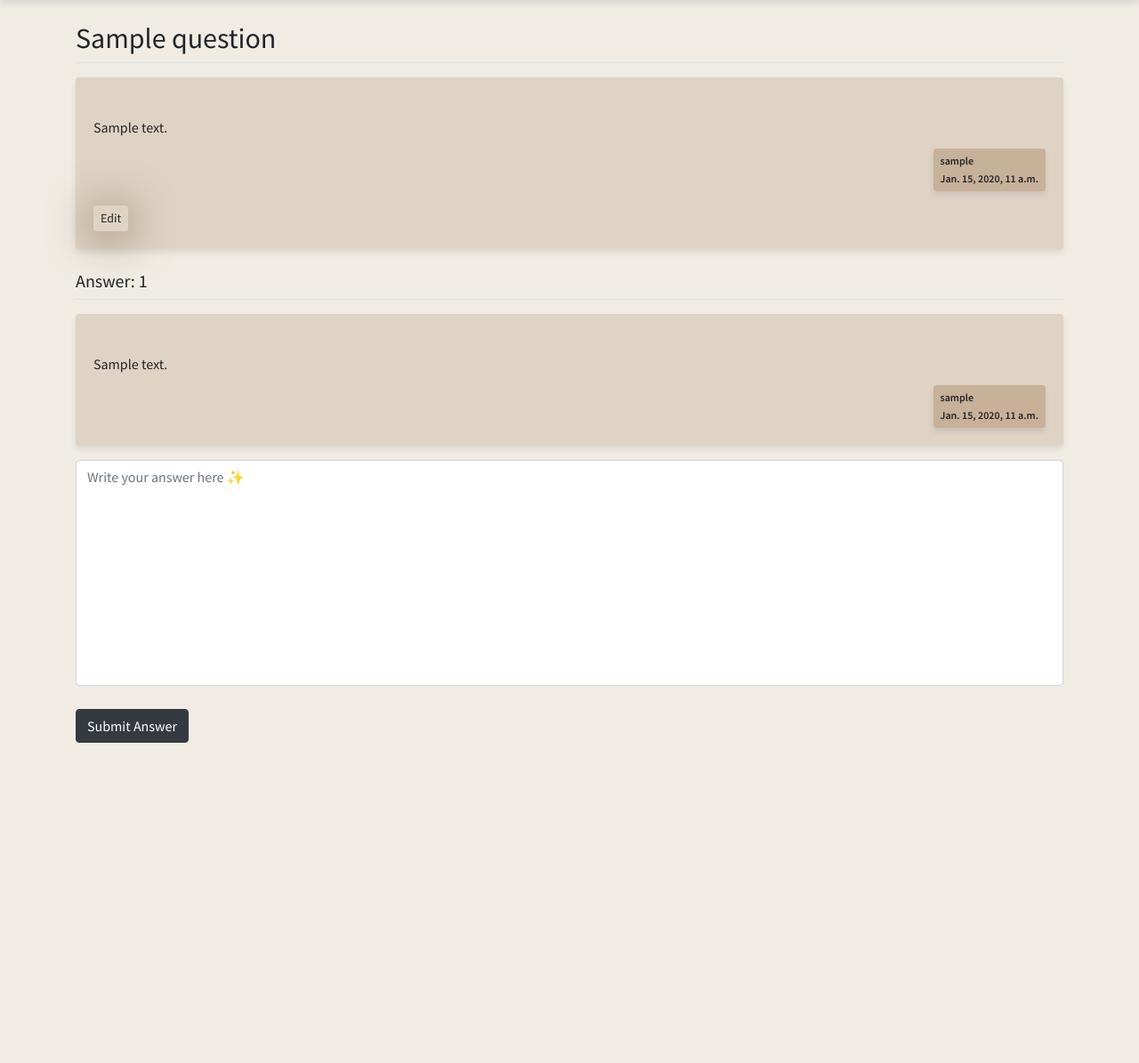
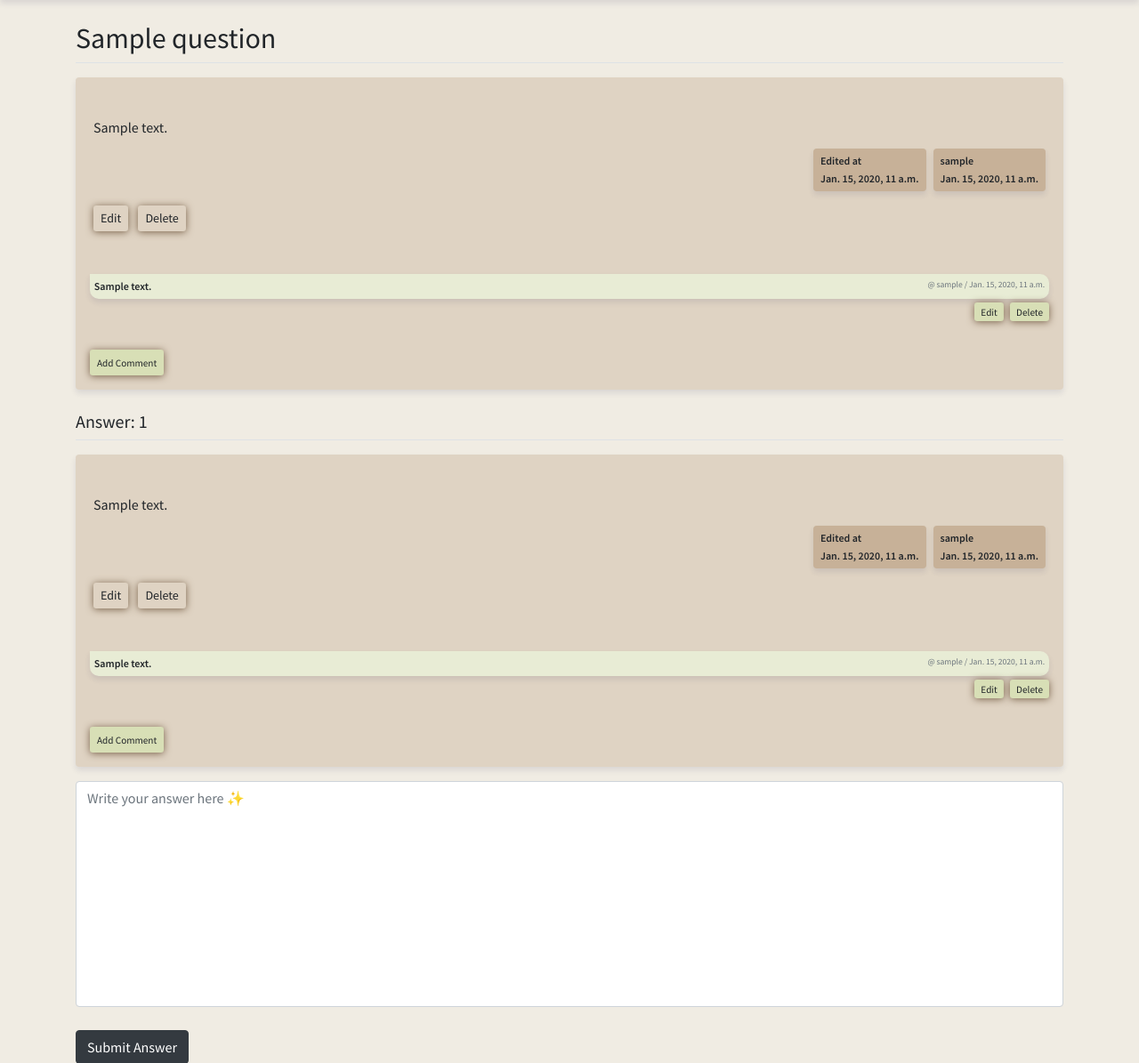
Before and after one commit to hancandice/django_b, a Django app: page /pybo/answer/create/1/ in a window 1280 px wide. Shown: the part 59-1254 px from the top of the page at 89% size. Before the commit the page ends 894 px from the top, so only its background shows below. Run offline with Django 3.2, Linux system fonts and the light colour scheme; a user stored in the database is signed in; tables that the repository leaves empty hold one stand-in row (values such as "Sample post"); some libraries are stand-ins or nearby versions.

Commit message:
Add comment

```diff
--- a/pybo/forms.py
+++ b/pybo/forms.py
@@ -1,5 +1,5 @@
 from django import forms
-from pybo.models import Question, Answer
+from pybo.models import Question, Answer, Comment
 
 class QuestionForm(forms.ModelForm):
     class Meta:
@@ -28,3 +28,11 @@ class AnswerForm(forms.ModelForm):
 # 장고의 폼은 일반 폼(forms.Form)과 모델 폼(forms.ModelForm)이 있는데 모델 폼은 모델(Model)과 연결된 폼으로 폼을 저장하면 연결된 모델의 데이터를 저장할 수 있게 된다. 모델 폼은 class Meta 라는 내부(Inner) 클래스가 반드시 필요하다. Meta 클래스에는 사용할 모델과 모델의 속성을 적어주어야 한다.
 
 # Meta클래스에 widgets 속성을 지정하면 폼 입력 항목에 부트스트랩의 클래스를 추가할 수 있다.
+
+class CommentForm(forms.ModelForm):
+    class Meta:
+        model = Comment
+        fields = ['content']
+        labels = {
+            'content':'Comment Content',
+        }
--- a/pybo/urls.py
+++ b/pybo/urls.py
@@ -8,7 +8,16 @@ urlpatterns = [
     path('<int:questionId>/', views.detail, name="detail"),
     path('answer/create/<int:questionId>/', views.answerCreate, name="answer_create"),
     path("question/create/", views.questionCreate, name="question_create"),
-    path("question/modify/<int:question_id>", views.questionModify, name="question_modify"),
+    path("question/modify/<int:question_id>/", views.questionModify, name="question_modify"),
+    path('question/delete/<int:questionId>/', views.questionDelete, name="question_delete"),
+    path('answer/modify/<int:answerId>/', views.answerModify, name="answer_modify"),
+    path('answer/delete/<int:answerId>/', views.answerDelete, name="answer_delete"),
+    path('comment/create/question/<int:questionId>/', views.commentCreateQuestion, name="comment_create_question"),
+    path('comment/modify/question/<int:commentId>/', views.commentModifyQuestion, name="comment_modify_question"),
+    path('comment/delete/question/<int:commentId>/', views.commentDeleteQuestion, name="comment_delete_question"),
+    path('comment/create/answer/<int:answerId>/', views.commentCreateAnswer, name='comment_create_answer'),
+    path('comment/modify/answer/<int:commentId>/', views.commentModifyAnswer, name='comment_modify_answer'),
+    path('comment/delete/answer/<int:commentId>/', views.commentDeleteAnswer, name='comment_delete_answer'),
 ]
 
 """ 제네릭 뷰(Generic Views)
--- a/pybo/views.py
+++ b/pybo/views.py
@@ -2,8 +2,8 @@ from django.shortcuts import render, get_object_or_404, redirect
 from django.utils import timezone
 from django.core.paginator import Paginator
 # from django.http import HttpResponse
-from .models import Question, Answer
-from .forms import QuestionForm, AnswerForm
+from .models import Question, Answer, Comment
+from .forms import QuestionForm, AnswerForm, CommentForm
 from django.contrib.auth.decorators import login_required
 from django.contrib import messages
 # Create your views here.
@@ -90,3 +90,153 @@ def questionModify(request, question_id):
                 return redirect('pybo:detail', questionId=question.id)
             else:
                 return render(request, 'pybo/question_form.html', {'form':form})
+
+
+
+@login_required(login_url='common:login')
+def questionDelete(request, questionId):
+    question = get_object_or_404(Question, pk=questionId)
+    if request.user != question.author:
+        messages.error(request, 'Not authorized to delete')
+        return redirect('pybo:detail', questionId=question.id)
+    question.delete()
+    return redirect('pybo:index')
+
+
+@login_required(login_url='common:login')
+def answerModify(request, answerId):
+    answer = get_object_or_404(Answer, pk=answerId)
+    if request.user != answer.author:
+        messages.error(request, 'Not authorized to modify')
+        return redirect('pybo:detail', questionId=answer.question.id)
+    else:
+        if request.method == "GET":
+            form = AnswerForm(instance=answer)
+            context = {'answer':answer, 'form':form}
+            return render(request, 'pybo/answer_form.html', context)
+        else:
+            form = AnswerForm(request.POST,instance=answer)
+            if form.is_valid():
+                answer = form.save(commit=False)
+                answer.author = request.user
+                answer.modifyDate = timezone.now()
+                answer.save()
+                return redirect('pybo:detail', questionId = answer.question.id)
+            else:
+                context = {'answer':answer, 'form':form}
+                return render(request, 'pybo/answer_form.html', context)
+
+@login_required(login_url='common:login')
+def answerDelete(request, answerId):
+    answer = get_object_or_404(Answer, pk=answerId)
+    if request.user != answer.author:
+        messages.error(request, 'Not authorized to delete')
+    else:
+        answer.delete()
+    return redirect('pybo:detail', questionId=answer.question.id)
+
+@login_required(login_url='common:login')
+def commentCreateQuestion(request, questionId):
+    question = get_object_or_404(Question, pk=questionId)
+    if request.method == "GET":
+        form = CommentForm()
+        context = {'form':form}
+        return render(request, 'pybo/comment_form.html', context)
+    else:
+        form = CommentForm(request.POST)
+        if form.is_valid():
+            comment = form.save(commit=False)
+            comment.author = request.user
+            comment.createDate = timezone.now()
+            comment.question = question
+            comment.save()
+            return redirect('pybo:detail', questionId=question.id)
+        else:
+            return render(request, 'pybo/comment_form.html', {'form':form})
+
+@login_required(login_url='common:login')
+def commentModifyQuestion(request, commentId):
+    comment = get_object_or_404(Comment, pk=commentId)
+    if request.user != comment.author:
+        messages.error(request, "Not authorized to modify")
+        return redirect('pybo:detail', questionId=comment.question.id)
+    else:
+        if request.method == "GET":
+            form = CommentForm(instance=comment)
+            context = {'form':form}
+            return render(request, 'pybo/comment_form.html', context)
+        else:
+            form = CommentForm(request.POST, instance=comment)
+            if form.is_valid():
+                comment = form.save(commit=False)
+                comment.author = request.user
+                comment.modifyDate = timezone.now()
+                comment.save()
+                return redirect('pybo:detail', questionId=comment.question.id)
+            else:
+                context = {'form':form}
+                return render(request, 'pybo/comment_form.html', context)
+
+@login_required(login_url='common:login')
+def commentDeleteQuestion(request, commentId):
+    comment = get_object_or_404(Comment, pk=commentId)
+    if request.user != comment.author:
+        messages.error(request, 'Not authorized to delete')
+        return redirect('pybo:detail', questionId=comment.question.id)
+    else:
+        comment.delete()
+        return redirect('pybo:detail', questionId=comment.question.id)
+
+
+
+@login_required(login_url='common:login')
+def commentCreateAnswer(request, answerId):
+    answer = get_object_or_404(Answer, pk=answerId)
+    if request.method == "GET":
+        form = CommentForm()
+        context = {'form':form}
+        return render(request, 'pybo/comment_form.html', context)
+    else:
+        form = CommentForm(request.POST)
+        if form.is_valid():
+            comment = form.save(commit=False)
+            comment.author = request.user
+            comment.createDate = timezone.now()
+            comment.answer = answer
+            comment.save()
+            return redirect('pybo:detail', questionId=answer.question.id)
+        else:
+            return render(request, 'pybo/comment_form.html', {'form':form})
+
+@login_required(login_url='common:login')
+def commentModifyAnswer(request, commentId):
+    comment = get_object_or_404(Comment, pk=commentId)
+    if request.user != comment.author:
+        messages.error(request, "Not authorized to modify")
+        return redirect('pybo:detail', questionId=comment.answer.question.id)
+    else:
+        if request.method == "GET":
+            form = CommentForm(instance=comment)
+            context = {'form':form}
+            return render(request, 'pybo/comment_form.html', context)
+        else:
+            form = CommentForm(request.POST, instance=comment)
+            if form.is_valid():
+                comment = form.save(commit=False)
+                comment.author = request.user
+                comment.modifyDate = timezone.now()
+                comment.save()
+                return redirect('pybo:detail', questionId=comment.answer.question.id)
+            else:
+                context = {'form':form}
+                return render(request, 'pybo/comment_form.html', context)
+
+@login_required(login_url='common:login')
+def commentDeleteAnswer(request, commentId):
+    comment = get_object_or_404(Comment, pk=commentId)
+    if request.user != comment.author:
+        messages.error(request, 'Not authorized to delete')
+        return redirect('pybo:detail', questionId=comment.answer.question.id)
+    else:
+        comment.delete()
+        return redirect('pybo:detail', questionId=comment.answer.question.id)
--- a/templates/base.html
+++ b/templates/base.html
@@ -29,5 +29,7 @@
     {% include "geeknavbar.html" %} {% block content %} {% endblock %}
     <script src="{% static 'jquery-3.5.1.min.js' %}"></script>
     <script src="{% static 'bootstrap.min.js' %}"></script>
+    {% block script %}
+    {% endblock %}
   </body>
 </html>
--- a/templates/pybo/question_detail.html
+++ b/templates/pybo/question_detail.html
@@ -8,6 +8,12 @@
         {{question.content}}
       </div>
       <div class="d-flex justify-content-end">
+        {% if question.modifyDate %}
+        <div class="badge badge-light p-2 text-left mx-2">
+            <div class="mb-2">Edited at</div>
+            <div>{{ question.modifyDate }}</div>
+        </div>
+        {% endif %}
         <div class="badge badge-light p-2 text-left">
           <div class="mb-2">{{ question.author.username }}</div>
           <div>{{question.createDate}}</div>
@@ -15,10 +21,36 @@
       </div>
       {% if request.user == question.author %}
       <div class="mt-3">
-        <a href="{% url 'pybo:question_modify' question.id %}" class="btn btn-sm btn-outline-secondary" style="box-shadow: 0 5px 50px rgb(121, 98, 73); border:none;">Edit</a>
+        <a href="{% url 'pybo:question_modify' question.id %}" class="btn btn-sm btn-outline-secondary" style="box-shadow: 0 1px 8px rgb(121, 98, 73); border:none;">Edit</a>
+        <a href="#" class="delete btn btn-sm btn-outline-secondary ml-2" style="box-shadow: 0 1px 8px rgb(121, 98, 73); border:none;"
+        data-uri="{% url 'pybo:question_delete' question.id %}">Delete</a>
       </div>
       {% endif %}
     </div>
+    {% if question.comment_set.count > 0 %}
+    <div class="m-3">
+      {% for comment in question.comment_set.all %}
+      <div class="py-2 badge badge-light text-left" style="background-color: #e8ecd5; border-radius: 0 10px 10px 10px;  width:100%; display: flex; justify-content: space-between;">
+        <span style="white-space: pre-line;">{{ comment.content }} </span>
+        <span class="small text-muted">
+          @ {{ comment.author }} / {{ comment.createDate }}
+        </span></div>
+        {% if request.user == comment.author %}
+        <div class="d-flex justify-content-end">
+          <div>
+            <a href="{% url 'pybo:comment_modify_question' comment.id %}" class="small btn btn-sm btn-secondary" style="background-color: rgb(216, 223, 182); border:none; box-shadow: 0 1px 8px rgb(121, 98, 73); padding: 0px 0.5em;"><small>Edit</small></a>
+            <a href="#" class="small delete btn btn-sm btn-secondary ml-1" style="background-color:rgb(216, 223, 182); border:none; box-shadow: 0 1px 8px rgb(121, 98, 73); padding: 0px 0.5em;" data-uri="{% url 'pybo:comment_delete_question' comment.id %}"><small>Delete</small></a>
+          </div>
+        </div>
+        {% endif %}
+      {% endfor %}
+    </div>
+    {% endif %}
+    {% if user.is_authenticated %}
+    <div>
+      <a href="{% url 'pybo:comment_create_question' question.id %}" class="m-3 btn btn-sm btn-secondary" style="background-color:rgb(216, 223, 182); border:none; box-shadow: 0 1px 8px rgb(121, 98, 73);"><small>Add Comment</small></a>
+    </div>
+    {% endif %}
   </div>
   <h5 class="border-bottom my-3 py-2">Answer: {{question.answer_set.count}}</h5>
   {% for answer in question.answer_set.all %}
@@ -28,12 +60,49 @@
         {{answer.content}}
       </div>
       <div class="d-flex justify-content-end">
+        {% if answer.modifyDate %}
+            <div class="badge badge-light p-2 text-left mx-2">
+                <div class="mb-2">Edited at</div>
+                <div>{{ answer.modifyDate }}</div>
+            </div>
+            {% endif %}
         <div class="badge badge-light p-2 text-left">
           <div class="mb-2">{{ answer.author.username }}</div>
           <div>{{answer.createDate}}</div>
         </div>
       </div>
+      {% if request.user == answer.author %}
+      <div class="mt-3">
+        <a href="{% url 'pybo:answer_modify' answer.id %}" class="btn btn-sm btn-outline-secondary" style="box-shadow: 0 1px 8px rgb(121, 98, 73); border:none;">Edit</a>
+        <a href="#" class="delete btn btn-sm btn-outline-secondary ml-2" style="box-shadow: 0 1px 8px rgb(121, 98, 73); border:none;"
+        data-uri="{% url 'pybo:answer_delete' answer.id %}">Delete</a>
+      </div>
+      {% endif %}
     </div>
+    {% if answer.comment_set.count > 0 %}
+    <div class="m-3">
+      {% for comment in answer.comment_set.all %}
+      <div class="py-2 badge badge-light text-left" style="background-color: #e8ecd5; border-radius: 0 10px 10px 10px;  width:100%; display: flex; justify-content: space-between;">
+        <span style="white-space: pre-line;">{{ comment.content }} </span>
+        <span class="small text-muted">
+          @ {{ comment.author }} / {{ comment.createDate }}
+        </span></div>
+        {% if request.user == comment.author %}
+        <div class="d-flex justify-content-end">
+          <div>
+            <a href="{% url 'pybo:comment_modify_answer' comment.id %}" class="small btn btn-sm btn-secondary" style="background-color: rgb(216, 223, 182); border:none; box-shadow: 0 1px 8px rgb(121, 98, 73); padding: 0px 0.5em;"><small>Edit</small></a>
+            <a href="#" class="small delete btn btn-sm btn-secondary ml-1" style="background-color:rgb(216, 223, 182); border:none; box-shadow: 0 1px 8px rgb(121, 98, 73); padding: 0px 0.5em;" data-uri="{% url 'pybo:comment_delete_answer' comment.id %}"><small>Delete</small></a>
+          </div>
+        </div>
+        {% endif %}
+      {% endfor %}
+    </div>
+    {% endif %}
+    {% if user.is_authenticated %}
+    <div>
+      <a href="{% url 'pybo:comment_create_answer' answer.id %}" class="m-3 btn btn-sm btn-secondary" style="background-color:rgb(216, 223, 182); border:none; box-shadow: 0 1px 8px rgb(121, 98, 73);"><small>Add Comment</small></a>
+    </div>
+    {% endif %}
   </div>
   {% endfor %}
   <form
@@ -64,3 +133,14 @@
   </form>
 </div>
 {% endblock %}
+{% block script %}
+<script type="text/javascript">
+  $(document).ready(function(){
+    $(".delete").on('click', function(){
+      if(confirm("Do you want to delete this post?")){
+        location.href = $(this).data('uri');
+      }
+    });
+  });
+</script>
+{% endblock %}
```
Also changed, not shown: pybo/models.py (+18 -0 lines), templates/pybo/answer_form.html (added, +14 -0 lines), templates/pybo/comment_form.html (added, +15 -0 lines), pybo/migrations/0005_comment.py (added).
